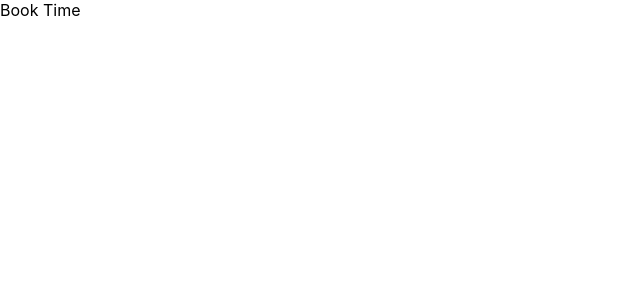
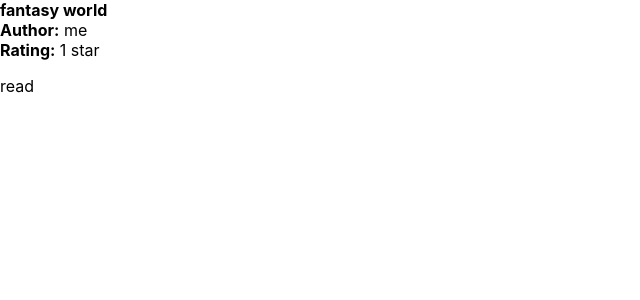
Before and after one commit to kardoso/Book-Time, a React (Create React App) app: page / in a window 1280 px wide. Shown: the top 300 px of the page, without its empty margins (0-640 px from the left). Built offline with nearby package versions, Linux system fonts and the light colour scheme; the HTML template or start-up script is replaced by a standard one.

Commit message:
feat: Show book component

```diff
--- a/src/App.js
+++ b/src/App.js
@@ -1,12 +1,24 @@
-import React from 'react';
+import React, { Component } from 'react';
 import './App.css';
+import Book from './components/Book'
 
-function App() {
+class App extends Component {
+  constructor() {
+    super()
+
+    this.state = {
+
+    }
+  }
+
+  render() {
+
   return (
     <div className="App">
-      Book Time
+      <Book title="fantasy world" author="me" tag="read" rating="1 star"/>
     </div>
   );
+  }
 }
 
 export default App;
```
